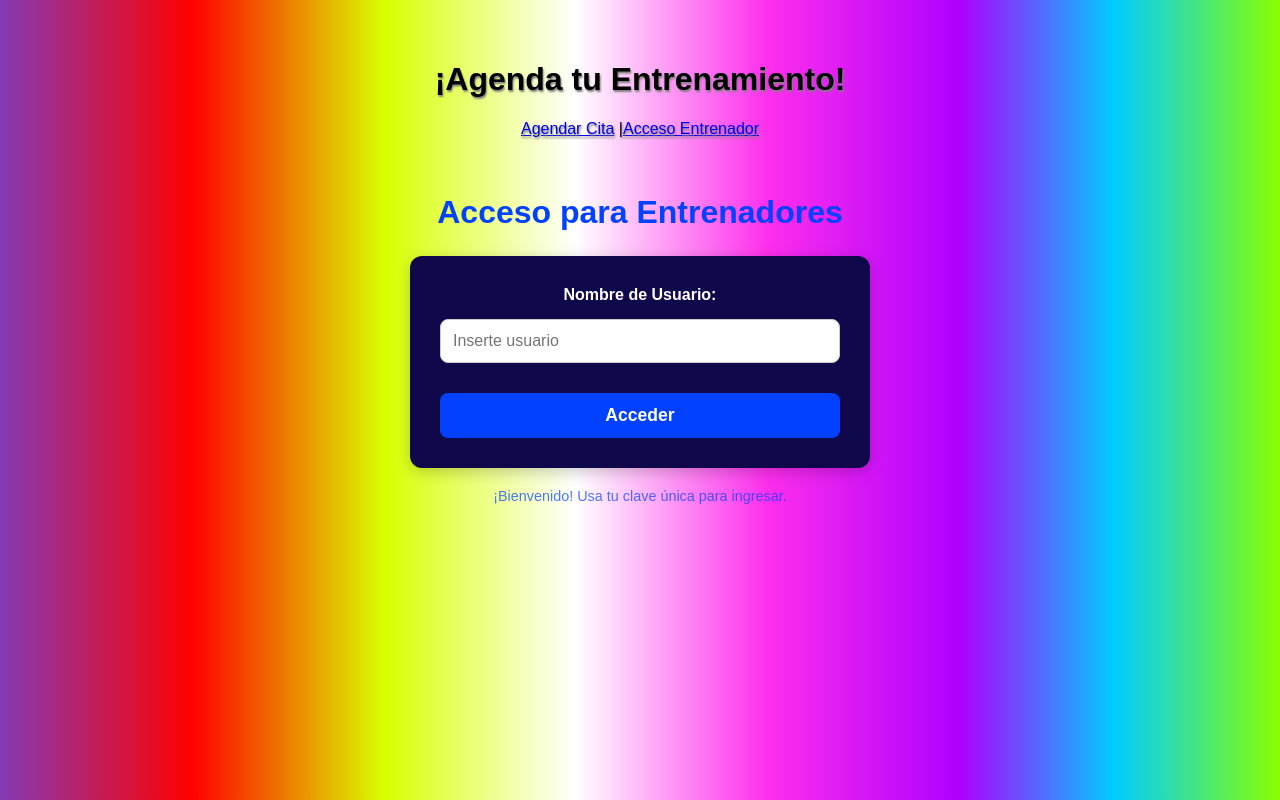
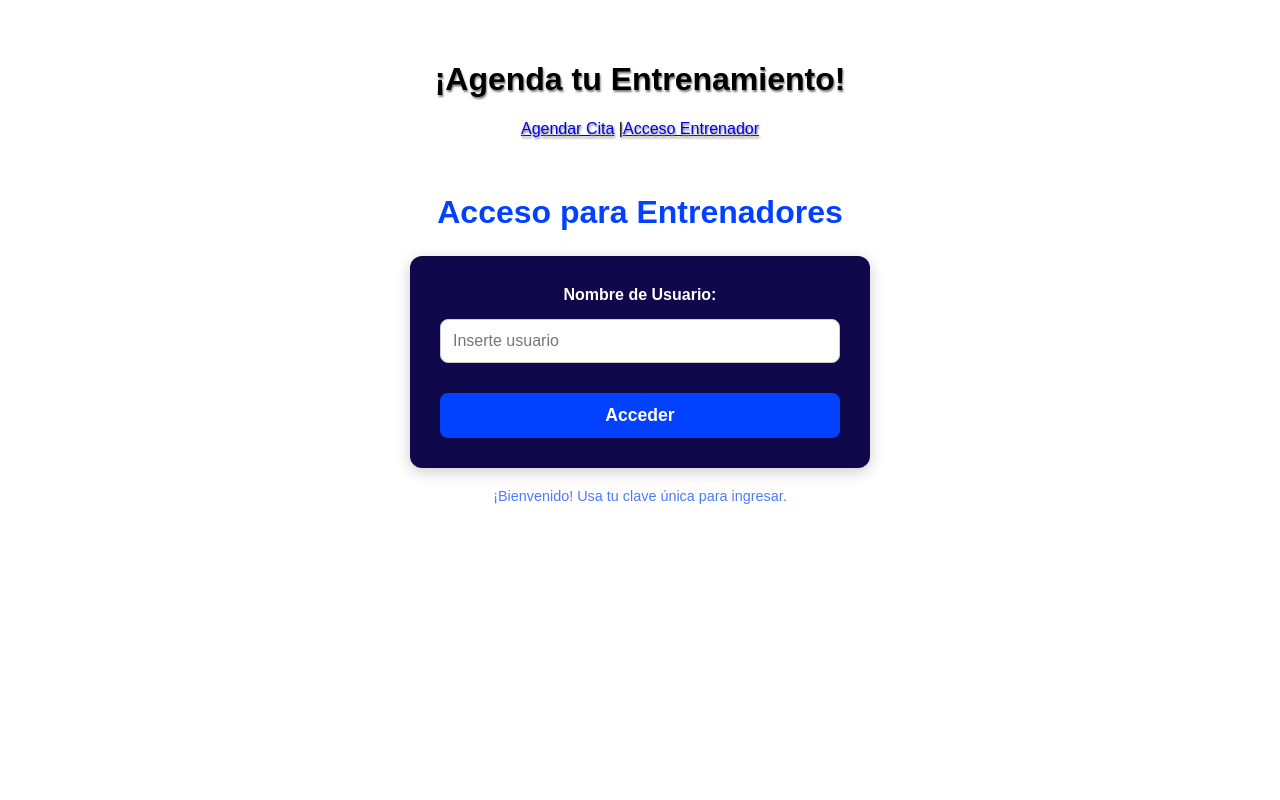
Before and after one commit to stevengomez25/s-frontend, a React (Vite) app: page /login in a window 1280 px wide. Built offline with nearby package versions, Linux system fonts and the light colour scheme; no server answers.

Commit message:
bg change

```diff
--- a/src/App.css
+++ b/src/App.css
@@ -1,18 +1,3 @@
-body {
-  background: #833ab4;
-  background: linear-gradient(
-    90deg,
-    rgba(131, 58, 180, 1) 0%,
-    rgba(255, 0, 0, 1) 15%,
-    rgba(217, 255, 0, 1) 30%,
-    rgb(255, 255, 255) 45%,
-    rgba(253, 46, 236, 1) 60%,
-    rgba(174, 0, 255, 1) 75%,
-    rgba(0, 204, 255, 1) 87%,
-    rgba(136, 255, 0, 1) 100%
-  );
-}
-
 #root {
   max-width: 1280px;
   margin: 0 auto;
```
